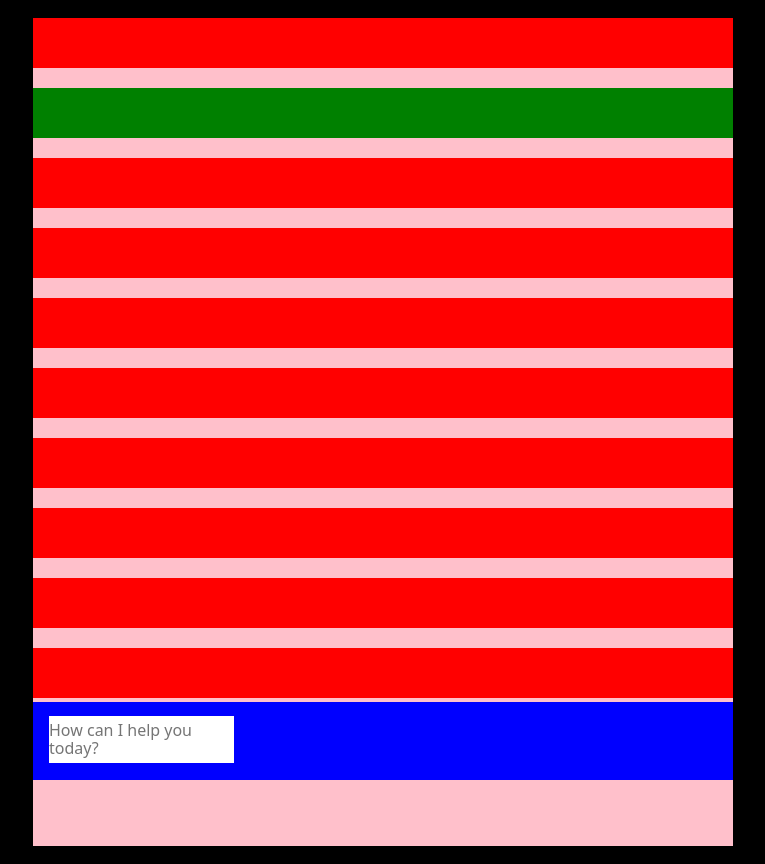
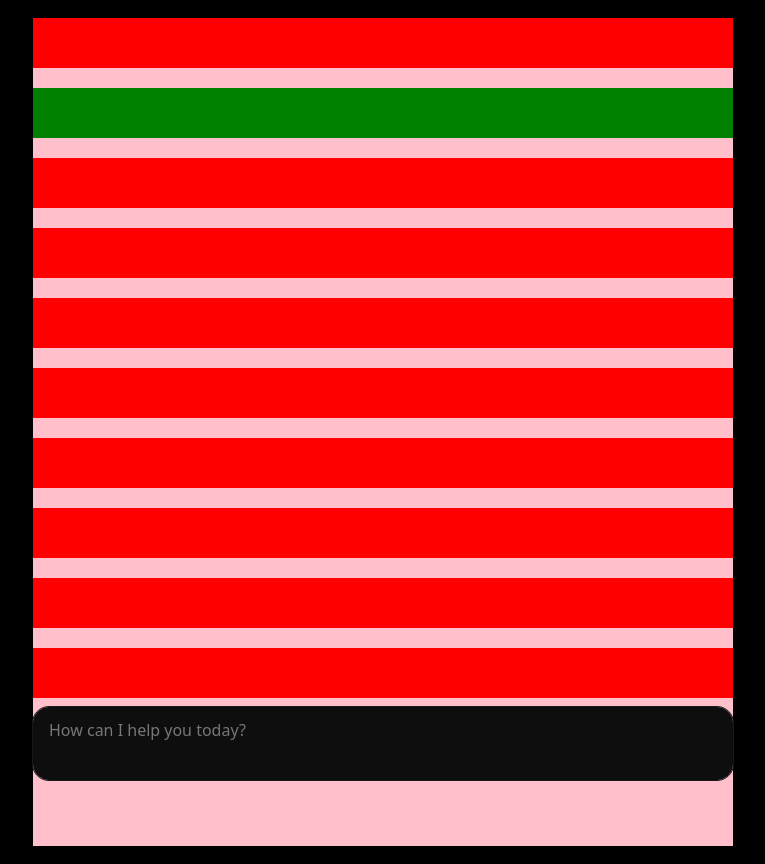
Before and after one commit to FeironoX5/codex-intake-webdev, an Angular app in the folder front/: page / in a window 1280 px wide. Shown: the whole page, without its empty margins (257-1022 px from the left). Built offline with nearby package versions, Linux system fonts and the light colour scheme.

Commit message:
chore(front): chat container styles

```diff
--- a/front/src/app/app.css
+++ b/front/src/app/app.css
@@ -24,8 +24,22 @@ main {
 .chat-container {
   position: fixed;
   bottom: var(--s-chat-container-offset);
-  background: blue;
   padding: var(--p-chat-container-v) 16px;
+  padding-top: calc(var(--p-chat-container-v) - var(--p-textarea-v));
+  background: var(--c-l2);
+  border-radius: var(--border-radius);
+  outline-width: var(--s-stroke);
+  outline-style: solid;
+}
+
+.chat-container textarea {
+  width: 100%;
+  color: var(--c-text);
+  background: transparent;
+}
+
+.chat-container textarea::placeholder {
+  color: var(--c-text-faded);
 }
 
 .sp {
@@ -34,3 +48,10 @@ main {
   background: red;
   margin: 0 0 20px;
 }
+
+@media (max-width: 700px) {
+  .chat-container {
+    border-radius: 0;
+    bottom: 0;
+  }
+}
```
